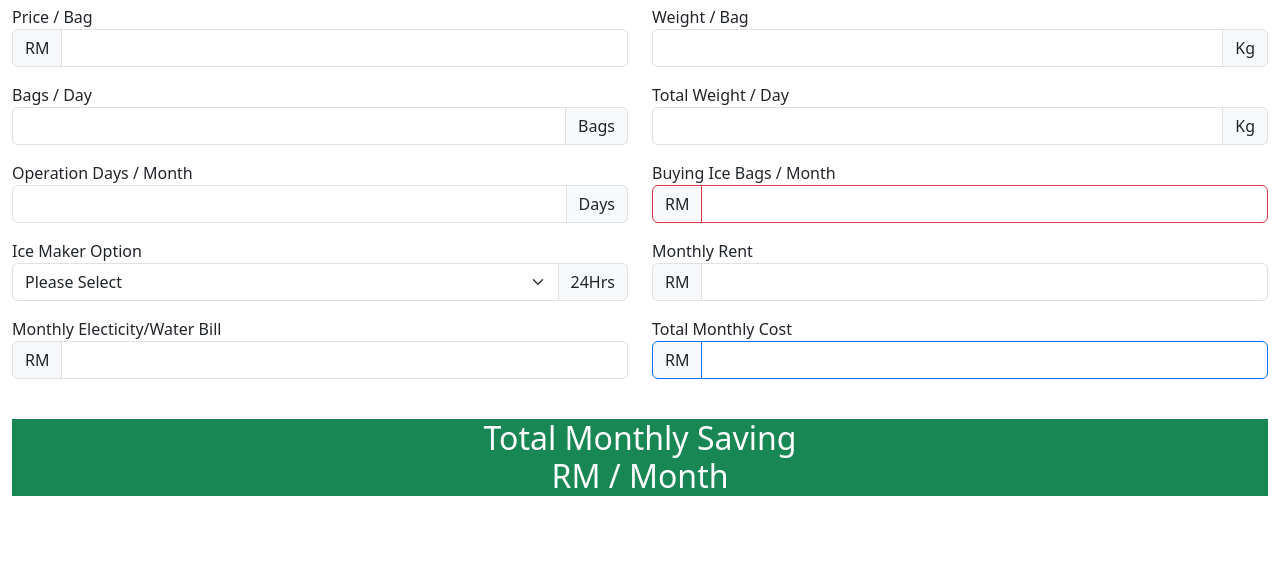
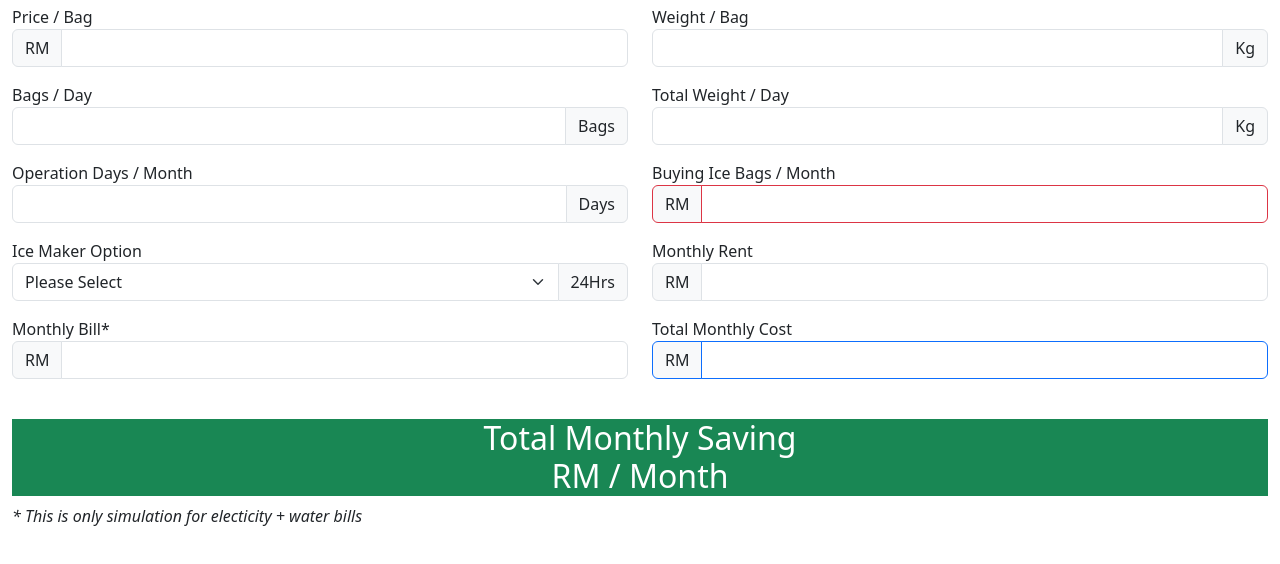
Before and after one commit to marketingttesb/calculator, a plain HTML site: page index.html in a window 1280 px wide. Shown: the part 182-746 px from the top of the page. Drawn offline with nearby package versions, Linux system fonts and the light colour scheme.

Commit message:
Add files via upload
update wording

```diff
--- a/index.html
+++ b/index.html
@@ -90,7 +90,7 @@
             <div class="col">
                 <label for="totalbagperKG">Total Weight / Day</label>
                 <div class="input-group mb-3">
-                    <input type="number" pattern="[0-9]+([\.,][0-9]+)?" step="00.50" name="totalbagperKG" class="form-control" id="totalbagperKG" oninput="discount();">
+                    <input type="number" name="totalbagperKG" class="form-control" id="totalbagperKG">
                     <span class="input-group-text">Kg</span>
                 </div>
             </div>
@@ -141,7 +141,7 @@
 
         <div class="row align-items-center">
             <div class="col">
-                <label for="operation_day_per_month">Monthly Electicity/Water Bill</label>
+                <label for="operation_day_per_month">Monthly Bill*</label>
                 <div class="input-group mb-3">
                     <span class="input-group-text">RM</span>
                     <input readonly="readonly" type="number" name="MonthlyBill" class="form-control" id="MonthlyBill">
@@ -166,6 +166,8 @@
             </div>
         </div>
 
+        <em>* This is only simulation for electicity + water bills</em>
+
         <script src="https://cdn.jsdelivr.net/npm/bootstrap@5.3.1/dist/js/bootstrap.bundle.min.js" integrity="sha384-HwwvtgBNo3bZJJLYd8oVXjrBZt8cqVSpeBNS5n7C8IVInixGAoxmnlMuBnhbgrkm" crossorigin="anonymous"></script>
     </div>
 </body>
```
